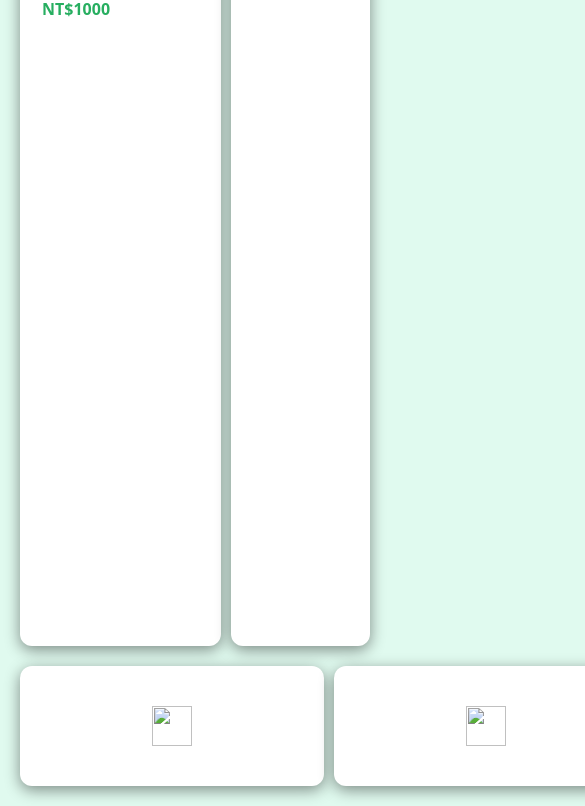
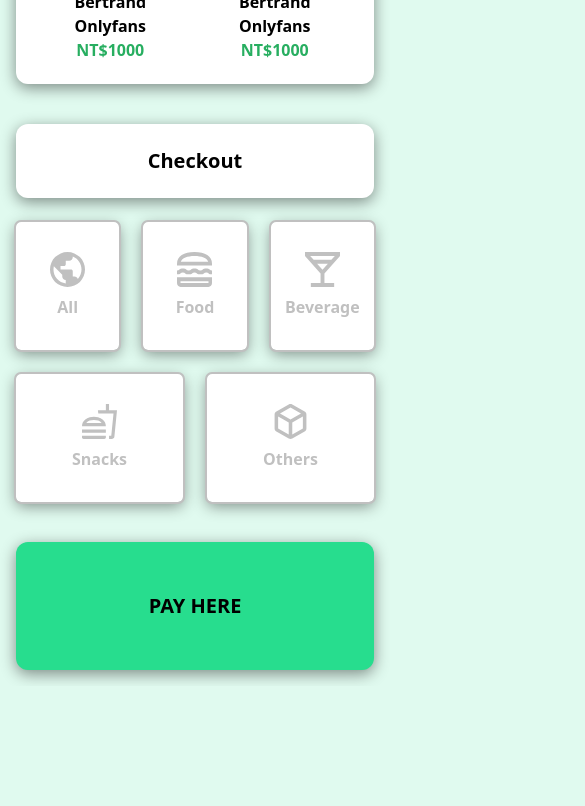
Before and after one commit to JustinWangsa/cashier-network-based, a website: page src/Cashier/cashier.html in a window 390 px wide. Shown: the part 345-1151 px from the top of the page, 585 px wide, since content can reach past the window. After the commit the page ends 1031 px from the top, so only its background shows below. Drawn offline with nearby package versions, Linux system fonts and the light colour scheme; files that its build step writes are made by us from their sources; files whose address does not match are found by name.

Commit message:
responsive page

```diff
--- a/src/Cashier/cashier.html
+++ b/src/Cashier/cashier.html
@@ -11,85 +11,107 @@
 <div class="min-h-screen">
 
     <!-- NAVBAR -->
-    <nav class="flex items-center justify-between bg-[#137048] shadow-[1px_3px_20px_#181515]">
-        <div class="text-[30px] font-bold ml-[50px] mt-[1px] text-white drop-shadow-[2px_2px_8px_#181515]">
+    <nav class="flex items-center justify-between bg-[#137048] shadow-[1px_3px_20px_#181515] px-4 md:px-12 py-3">
+        <div class="flex items-center gap-4 md:gap-7 text-[22px] md:text-[30px] font-bold text-white drop-shadow-[2px_2px_8px_#181515]">
+            <img src="/src/Cashier/assets/Logo.svg" class="w-[35px] md:w-[40px]" alt="">
             <p>ASEP'S POS</p>
         </div>
 
         <form action="/logout" method="POST">
-            <button class="bg-[#CDF7E5] text-[#1A955F] border-2 border-[#27DD8E] px-35 py-2 rounded-full cursor-pointer text-[19px] font-bold w-[13rem] mr-[50px] hover:bg-white transition-all duration-2000 m-5 justify-center flex">
+            <button class="bg-[#CDF7E5] text-[#1A955F] border-2 border-[#27DD8E] px-8 py-2 rounded-full cursor-pointer text-[16px] md:text-[19px] font-bold w-[10rem] md:w-[13rem] hover:bg-white transition-all duration-200">
                 Logout
             </button>
         </form>
     </nav>
 
-    <div class="p-[20px] space-y-[20px]">
+    <div class="p-4 md:p-[20px] space-y-6">
 
         <!-- ROW 1 -->
-<div class="flex items-start gap-[10px]">
+        <div class="flex flex-col lg:flex-row items-start gap-10">
 
             <!-- ITEMS BOX -->
-           <div class="flex flex-col flex-[4] bg-white p-[22px] rounded-[12px] shadow-[0_4px_15px_#00000071] h-[55rem] overflow-hidden">
-                <div class="flex items-center justify-between mb-[20px] sticky top-0 bg-white z-[10] pb-[10px]">
-                    <button class="text-[#26A65B] text-[20px] font-bold cursor-pointer">
+            <div class="flex flex-col flex-1 bg-white p-[22px] rounded-[12px] shadow-[0_4px_15px_#00000071] h-auto lg:h-[55rem] overflow-hidden w-full">
+                <div class="flex flex-col sm:flex-row items-center justify-between gap-4 mb-[20px] sticky top-0 bg-white z-[10] pb-[10px]">
+                    <button class="text-[#26A65B] text-[18px] md:text-[20px] font-bold cursor-pointer">
                         + ADD NEW ITEM
                     </button>
 
-                    <div class="search-bar">
-                        <input type="text" placeholder="Search items here" class="w-[260px] px-[14px] py-[10px] rounded-[40px] border border-[#ccc]">
-                    </div>
+                    <input type="text" placeholder="Search items here" class="w-full sm:w-[260px] px-[14px] py-[10px] rounded-[40px] border border-[#ccc]">
                 </div>
 
-                <div class="grid grid-cols-6 gap-[25px] overflow-y-auto pr-[5px]">
-                    <div class="text-center">
-                        <img src="/src/Admin/assets/Stock.svg" class="w-full rounded-[6px]">
-                        <p class="font-bold mt-[6px]">Bertrand Onlyfans</p>
-                        <p class="text-[#27ae60] font-bold">NT$1000</p>
+                <div class="grid grid-cols-2 sm:grid-cols-3 md:grid-cols-4 lg:grid-cols-6 gap-[20px] overflow-y-auto pr-[5px]">
+                <div class="text-center">
+                    <div class="w-full h-[100px] overflow-hidden rounded-[6px]">
+                        <img src="/windows-11-stock-black-abstract-black-background-amoled-3840x2400-8971.jpg"
+                            class="w-full h-full object-cover">
                     </div>
+                    <p class="font-bold mt-[6px]">Bertrand Onlyfans</p>
+                    <p class="text-[#27ae60] font-bold">NT$1000</p>
+                </div>
+
+                <div class="text-center">
+                    <div class="w-full h-[100px] overflow-hidden rounded-[6px]">
+                        <img src="/src/Cashier/assets/Beverage.svg"
+                            class="w-full h-full object-cover">
+                    </div>
+                    <p class="font-bold mt-[6px]">Bertrand Onlyfans</p>
+                    <p class="text-[#27ae60] font-bold">NT$1000</p>
+                </div>
                 </div>
 
             </div>
 
             <!-- CHECKOUT BOX -->
-            <div class="flex-[1.3] bg-white p-[22px] rounded-[12px] shadow-[0_4px_15px_#00000071] h-[55rem]">
+            <div class="w-full lg:w-[35rem] bg-white p-[22px] rounded-[12px] shadow-[0_4px_15px_#00000071] h-auto lg:h-[55rem]">
                 <h2 class="text-[20px] font-bold text-center">Checkout</h2>
             </div>
 
         </div>
 
         <!-- ROW 2 -->
-        <div class="flex items-start gap-[10px]">
+        <div class="flex flex-col lg:flex-row items-start gap-10">
 
-            <div class="flex flex-[4] gap-[10px]">
-                <a class="flex-1">
-                    <div class="bg-white p-[22px] shadow-[0_4px_15px_#00000071] h-[7.5rem] flex items-center justify-center rounded-[12px] w-[19rem]">
-                        <img src="/source/img/all.svg" class="w-[40px] h-[40px]">
+           <!-- CATEGORY BUTTONS -->
+            <div class="flex flex-wrap gap-6 sm:gap-8 lg:gap-12 flex-1 justify-between">
+                <a class="flex-1 min-w-[6rem] sm:min-w-[7rem] md:min-w-[8rem] lg:min-w-[9rem]">
+                    <div class="bg-white p-[16px] md:p-[22px] shadow-[0_4px_15px_#00000071] h-[8rem] md:h-[9rem] w-full flex flex-col items-center justify-center rounded-[5px] outline-2 outline-[#C0C0C0]">
+                        <img src="/src/Cashier/assets/All.svg" class="w-[35px] md:w-[40px] h-[35px] md:h-[40px] mb-2">
+                        <h2 class="text-[16px] md:text-[17px] font-bold text-[#C0C0C0]">All</h2>
                     </div>
                 </a>
-                <a class="flex-1">
-                    <div class="bg-white p-[22px] shadow-[0_4px_15px_#00000071] h-[7.5rem] flex items-center justify-center rounded-[12px] w-[19rem]">
-                        <img src="/source/img/all.svg" class="w-[40px] h-[40px]">
+
+                <a class="flex-1 min-w-[6rem] sm:min-w-[7rem] md:min-w-[8rem] lg:min-w-[9rem]">
+                    <div class="bg-white p-[16px] md:p-[22px] shadow-[0_4px_15px_#00000071] h-[8rem] md:h-[9rem] w-full flex flex-col items-center justify-center rounded-[5px] outline-2 outline-[#C0C0C0]">
+                        <img src="/src/Cashier/assets/Food.svg" class="w-[35px] md:w-[40px] h-[35px] md:h-[40px] mb-2">
+                        <h2 class="text-[16px] md:text-[17px] font-bold text-[#C0C0C0]">Food</h2>
                     </div>
                 </a>
-                <a class="flex-1">
-                    <div class="bg-white p-[22px] shadow-[0_4px_15px_#00000071] h-[7.5rem] flex items-center justify-center rounded-[12px] w-[19rem]">
-                        <img src="/source/img/all.svg" class="w-[40px] h-[40px]">
+
+                <a class="flex-1 min-w-[6rem] sm:min-w-[7rem] md:min-w-[8rem] lg:min-w-[9rem]">
+                    <div class="bg-white p-[16px] md:p-[22px] shadow-[0_4px_15px_#00000071] h-[8rem] md:h-[9rem] w-full flex flex-col items-center justify-center rounded-[5px] outline-2 outline-[#C0C0C0]">
+                        <img src="/src/Cashier/assets/Beverage.svg" class="w-[35px] md:w-[40px] h-[35px] md:h-[40px] mb-2">
+                        <h2 class="text-[16px] md:text-[17px] font-bold text-[#C0C0C0]">Beverage</h2>
                     </div>
                 </a>
-                <a class="flex-1">
-                    <div class="bg-white p-[22px] shadow-[0_4px_15px_#00000071] h-[7.5rem] flex items-center justify-center rounded-[12px] w-[19rem]">
-                        <img src="/source/img/all.svg" class="w-[40px] h-[40px]">
+
+                <a class="flex-1 min-w-[6rem] sm:min-w-[7rem] md:min-w-[8rem] lg:min-w-[9rem]">
+                    <div class="bg-white p-[16px] md:p-[22px] shadow-[0_4px_15px_#00000071] h-[8rem] md:h-[9rem] w-full flex flex-col items-center justify-center rounded-[5px] outline-2 outline-[#C0C0C0]">
+                        <img src="/src/Cashier/assets/Snacks.svg" class="w-[35px] md:w-[40px] h-[35px] md:h-[40px] mb-2">
+                        <h2 class="text-[16px] md:text-[17px] font-bold text-[#C0C0C0]">Snacks</h2>
                     </div>
                 </a>
-                <a class="flex-1">
-                    <div class="bg-white p-[22px] shadow-[0_4px_15px_#00000071] h-[7.5rem] flex items-center justify-center rounded-[12px] w-[19rem]">
-                        <img src="/source/img/all.svg" class="w-[40px] h-[40px]">
+
+                <a class="flex-1 min-w-[6rem] sm:min-w-[7rem] md:min-w-[8rem] lg:min-w-[9rem]">
+                    <div class="bg-white p-[16px] md:p-[22px] shadow-[0_4px_15px_#00000071] h-[8rem] md:h-[9rem] w-full flex flex-col items-center justify-center rounded-[5px] outline-2 outline-[#C0C0C0]">
+                        <img src="/src/Cashier/assets/Others.svg" class="w-[35px] md:w-[40px] h-[35px] md:h-[40px] mb-2">
+                        <p class="text-[16px] md:text-[17px] font-bold text-[#C0C0C0]">Others</p>
                     </div>
                 </a>
             </div>
 
-            <div class="flex-[1.3] bg-[#27DD8E] p-[22px] rounded-[12px] shadow-[0_4px_15px_#00000071] h-[7.5rem] flex items-center justify-center">
-                <h2 class="text-[20px] font-bold text-center">PAY HERE KONTOL</h2>
+            <!-- PAY HERE BUTTON -->
+            <div class="w-full lg:w-[35rem] bg-[#27DD8E] p-[22px] rounded-[12px] shadow-[0_4px_15px_#00000071] h-[8rem] md:h-[9rem] flex items-center justify-center">
+                <h2 class="text-[20px] font-bold text-center">PAY HERE</h2>
             </div>
 
         </div>
@@ -97,6 +119,8 @@
     </div>
 
 </div>
+
 <script src="https://cdn.jsdelivr.net/npm/@tailwindcss/browser@4"></script>
+
 </body>
 </html>
```
Also changed, not shown: src/Cashier/assets/All.svg (added), src/Cashier/assets/Beverage.svg (added), src/Cashier/assets/Food.svg (added), src/Cashier/assets/Logo.svg (added), src/Cashier/assets/Others.svg (added), src/Cashier/assets/Snacks.svg (added), src/Cashier/assets/Stock.svg (deleted), src/Cashier/assets/Summary.svg (deleted), src/Cashier/assets/Vector.svg (deleted), src/Cashier/assets/windows-11-stock-black-abstract-black-background-amoled-3840x2400-8971.jpg (added), src/assets/windows-11-stock-black-abstract-black-background-amoled-3840x2400-8971.jpg (added).
